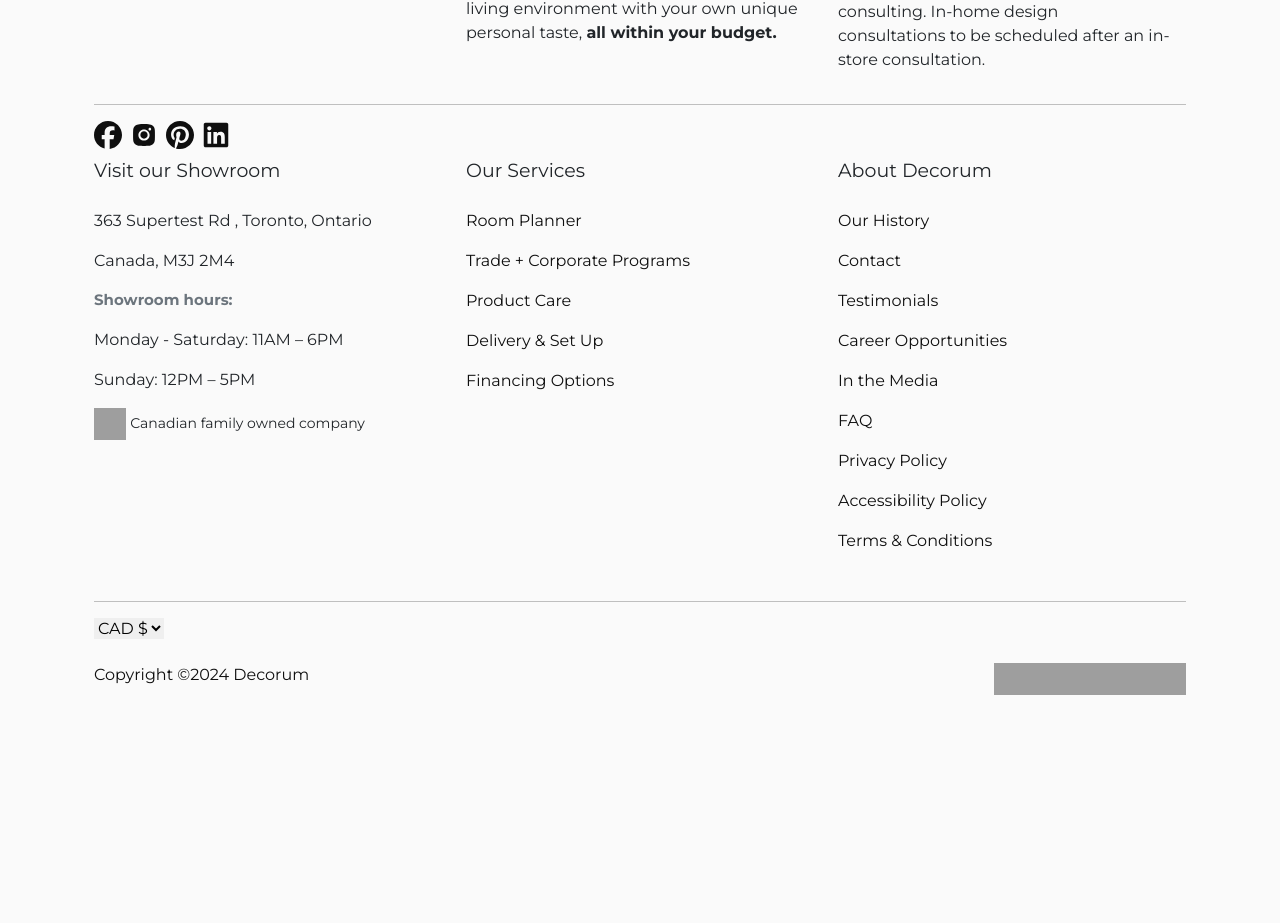
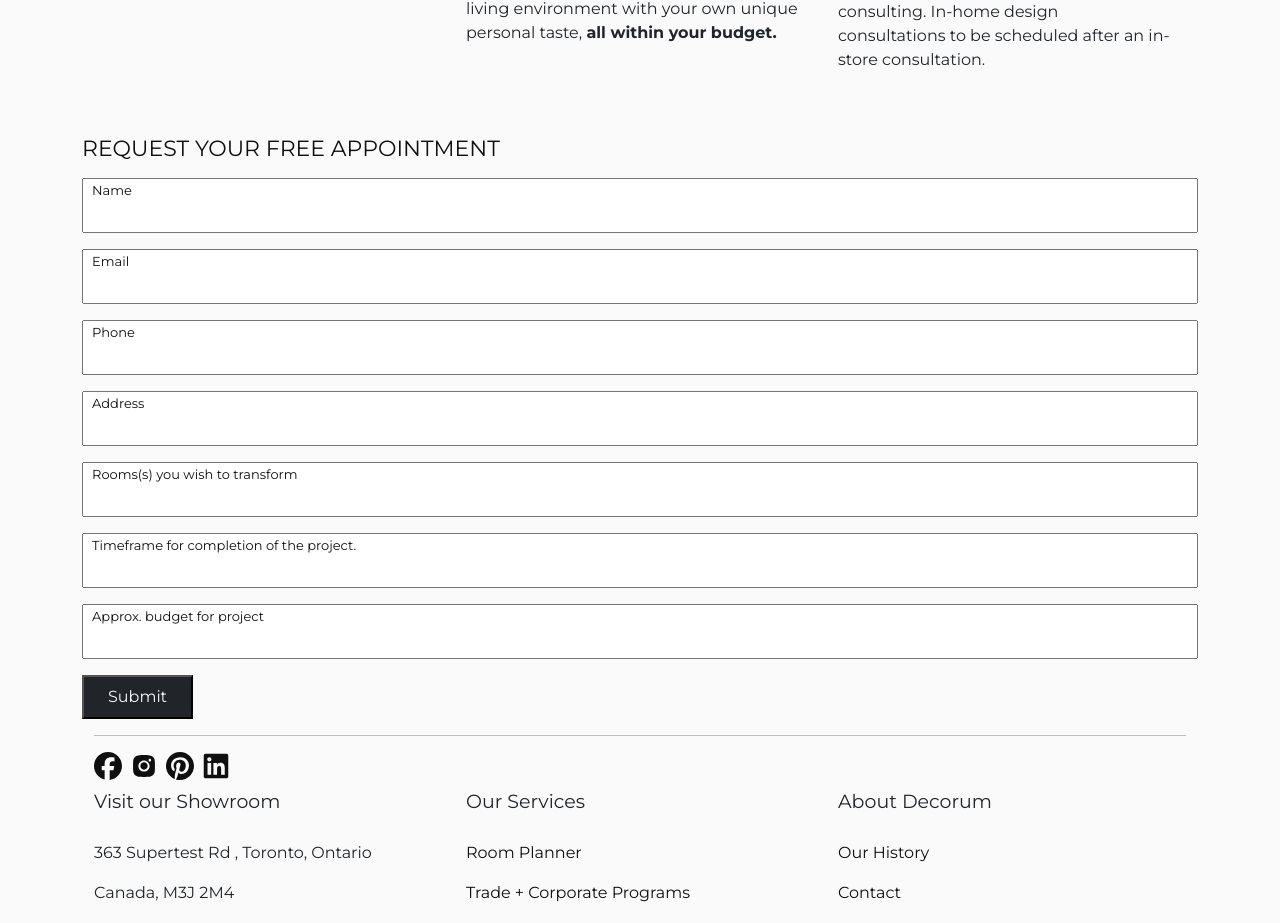
Before and after one commit to egligbe1/Decorum, a React (Create React App) app in the folder client/: page /pages/interior-design-services in a window 1280 px wide. Shown: the part 1212-2135 px from the top of the page. Before the commit the page ends 1931 px from the top, so only its background shows below. Built offline with nearby package versions, Linux system fonts and the light colour scheme; grey boxes are pictures that could not be loaded.

Commit message:
Add interior design services page with form.

```diff
--- a/client/src/components/Carousel/CarouselImage.js
+++ b/client/src/components/Carousel/CarouselImage.js
@@ -9,15 +9,12 @@
 const CarouselImage = () => {
   return (
     <>
-
-
-
       <div className="carousel">
-      <Carousel interval={3000} >
+        <Carousel interval={3000}>
           <Carousel.Item>
             <img
-            style={{ height: "auto" , maxHeight:'73vh'}}
-            src={Image1}
+              style={{ height: "auto", maxHeight: "73vh" }}
+              src={Image2}
               alt="Home Design by Freepik.com"
               className="carousel-img d-block w-100"
             />
@@ -30,7 +27,7 @@
           </Carousel.Item>
           <Carousel.Item>
             <img
-            style={{ height: "auto" , maxHeight:'73vh'}}
+              style={{ height: "auto", maxHeight: "73vh" }}
               src={Image3}
               alt="modern-luxury-bedroom-freepik"
               className="carousel-img d-block w-100 object-fit-none object-fit-lg-cover"
@@ -45,8 +42,8 @@
           </Carousel.Item>
           <Carousel.Item>
             <img
-            style={{ height: "auto" , maxHeight:'73vh'}}
-            src={Image2}
+              style={{ height: "auto", maxHeight: "73vh" }}
+              src={Image1}
               alt="Home Design by Freepik.com"
               className="carousel-img d-block w-100"
             />
@@ -60,7 +57,6 @@
         </Carousel>
       </div>
     </>
-
   );
 };
 
--- a/client/src/components/Carousel/CarouselImg.css
+++ b/client/src/components/Carousel/CarouselImg.css
@@ -79,7 +79,7 @@
 }
 .item2:nth-child(1) {
   grid-column: 1 / 2;
-  grid-row: 2span 2;
+  grid-row: span 2;
 }
 .item2:nth-child(2) {
   grid-column: 2 / 4;
--- a/client/src/components/Discover/Discover.css
+++ b/client/src/components/Discover/Discover.css
@@ -23,3 +23,6 @@
 .card-img-top:hover{
     transform: scale(1.05);
 }
+.image-wrap img {
+  height: 520px;
+}
--- a/client/src/pages/InteriorDesignServices/InteriorDesignServices.css
+++ b/client/src/pages/InteriorDesignServices/InteriorDesignServices.css
@@ -33,9 +33,33 @@
 .card-subtitle {
   font-size: 18px;
   margin: 10px 0;
-    font-family:   'Lucida Sans Unicode', Geneva, Verdana, sans-serif;
+  font-family: "Lucida Sans Unicode", Geneva, Verdana, sans-serif;
   color: #525252;
 }
+
+.app-head {
+  font-size: 22px;
+}
+.form-label {
+  position: absolute;
+  font-size: 13px;
+  padding-left: 10px;
+  padding-top: 3px;
+}
+.FormInput {
+  height: 55px;
+  padding-left: 8px;
+  padding-top: 10px;
+  width: 100%;
+  font-size: 15px;
+}
+
+@media (max-width: 767px) {
+  .app-head {
+    font-size: 18px;
+  }
+}
+
 @media (min-width: 768px) and (max-width: 979px) {
   .last-image img {
     height: 350px;
--- a/client/src/pages/InteriorDesignServices/InteriorDesignServices.js
+++ b/client/src/pages/InteriorDesignServices/InteriorDesignServices.js
@@ -1,4 +1,4 @@
-import React from "react";
+import React, { useState } from "react";
 import "./InteriorDesignServices.css";
 import AnnouncementBar from "../../components/AnnouncementBar/AnnouncementBar";
 import Footer from "../../components/Footer/Footer";
@@ -8,6 +8,28 @@
 import Step3 from "../../assets/images/step3.webp";
 
 const InteriorDesignServices = () => {
+  const [formData, setFormData] = useState({
+    name: "",
+    email: "",
+    phone: "",
+    address: "",
+    rooms: "",
+    timeframe: "",
+    budget: "",
+  });
+
+  const handleInputChange = (event) => {
+    const { name, value } = event.target;
+    setFormData({ ...formData, [name]: value });
+  };
+
+  const handleSubmit = (event) => {
+    event.preventDefault();
+    // Write submit logic later
+
+    console.log(formData);
+  };
+
   return (
     <>
       <div className="container">
@@ -99,6 +121,109 @@
             </div>
           </div>
         </div>
+        <div className="book-appointment">
+          <h2 className="mt-5 mb-3 app-head">
+            REQUEST YOUR FREE APPOINTMENT
+          </h2>
+          <div className="appointment-form">
+            <form onSubmit={handleSubmit}>
+              <div className="mb-3">
+                <label htmlFor="nameInput" className="form-label">
+                  Name
+                </label>
+                <input
+                  type="text"
+                  className="FormInput"
+                  id="nameInput"
+                  name="name"
+                  value={formData.name}
+                  onChange={handleInputChange}
+                />
+              </div>
+              <div className="mb-3">
+                <label htmlFor="emailInput" className="form-label">
+                  Email
+                </label>
+                <input
+                  type="email"
+                  className="FormInput"
+                  id="emailInput"
+                  name="email"
+                  value={formData.email}
+                  onChange={handleInputChange}
+                />
+              </div>
+              <div className="mb-3">
+                <label htmlFor="phoneInput" className="form-label">
+                  Phone
+                </label>
+                <input
+                  type="tel"
+                  className="FormInput"
+                  id="phoneInput"
+                  name="phone"
+                  value={formData.phone}
+                  onChange={handleInputChange}
+                />
+              </div>
+              <div className="mb-3">
+                <label htmlFor="addressInput" className="form-label">
+                  Address
+                </label>
+                <input
+                  type="text"
+                  className="FormInput"
+                  id="addressInput"
+                  name="address"
+                  value={formData.address}
+                  onChange={handleInputChange}
+                />
+              </div>
+              <div className="mb-3">
+                <label htmlFor="roomsInput" className="form-label">
+                  Rooms(s) you wish to transform
+                </label>
+                <input
+                  type="text"
+                  className="FormInput"
+                  id="roomsInput"
+                  name="rooms"
+                  value={formData.rooms}
+                  onChange={handleInputChange}
+                />
+              </div>
+              <div className="mb-3">
+                <label htmlFor="timeframeInput" className="form-label">
+                  Timeframe for completion of the project.
+                </label>
+                <input
+                  type="text"
+                  className="FormInput"
+                  id="timeframeInput"
+                  name="timeframe"
+                  value={formData.timeframe}
+                  onChange={handleInputChange}
+                />
+              </div>
+              <div className="mb-3">
+                <label htmlFor="budgetInput" className="form-label">
+                  Approx. budget for project
+                </label>
+                <input
+                  type="text"
+                  className="FormInput"
+                  id="budgetInput"
+                  name="budget"
+                  value={formData.budget}
+                  onChange={handleInputChange}
+                />
+              </div>
+              <button type="submit" className="bn1 bg-dark text-light py-2 px-4 text-center">
+                Submit
+              </button>
+            </form>
+          </div>
+        </div>
         <Footer />
       </div>
     </>
```
Also changed, not shown: client/src/components/Carousel/ProductCategoryCarousel.js (+8 -6 lines). Lines whose indentation alone changed are shown as unchanged.
